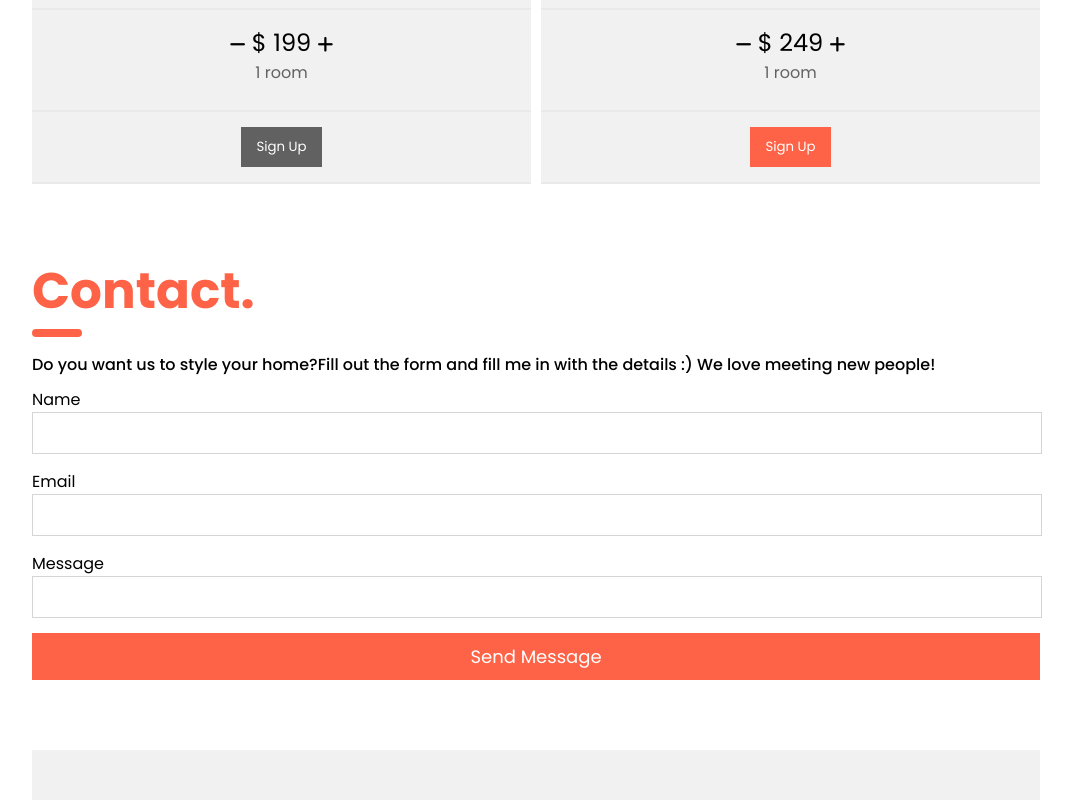
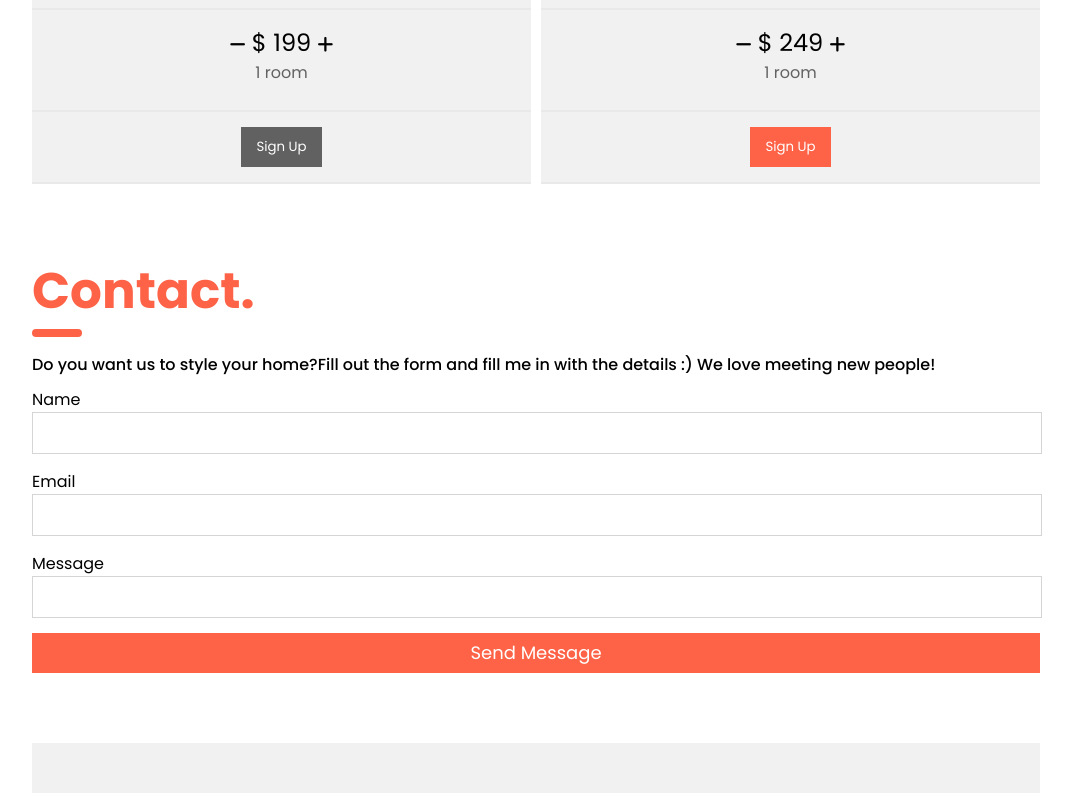
Before and after one commit to smefti70/Interior-Design-Showcase, a plain HTML site: page index.html in a window 1280 px wide. Shown: the part 3041-3841 px from the top of the page, without its empty margins (200-1273 px from the left). Drawn offline with Linux system fonts and the light colour scheme.

Commit message:
Updated according to the given  instruction

```diff
--- a/index.html
+++ b/index.html
@@ -164,6 +164,7 @@
                 <p>Do you want us to style your home?Fill out the form and fill me in with the details :) We love meeting new people!</p>
             </div>
             <div class="contact-details">
+                <form action="#">
                     <div>
                         <label for="name">Name</label>
                     <br>
@@ -178,7 +179,8 @@
                         <label for="message">Message</label>
                     <input type="text" name="message" id="message" required>
                     </div>
-                <button id="submit-btn">Send Message</button>
+                    <input type="submit" value="Send Message" id="submit-btn">
+                </form>
             </div>
         </div>
         <!--Contact Section Ends-->
--- a/style.css
+++ b/style.css
@@ -192,11 +192,12 @@ input{
 }
 
 #submit-btn{
+    display: block;
     width: 100%;
     border: none;
     background-color: #FE6347;
     color: white;
-    padding: 10px 0;
+    padding: 5px 0;
     font-size: 18px;
     text-align: center;
     cursor: pointer;
```
Lines whose indentation alone changed are shown as unchanged.
